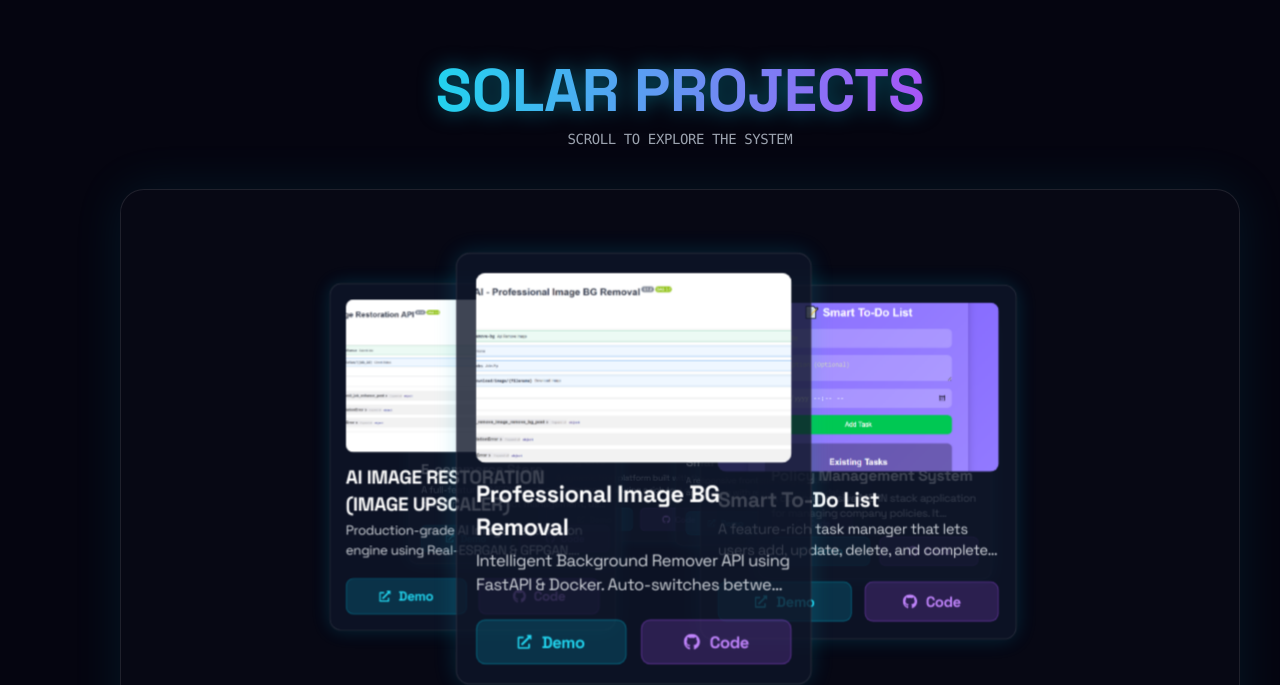
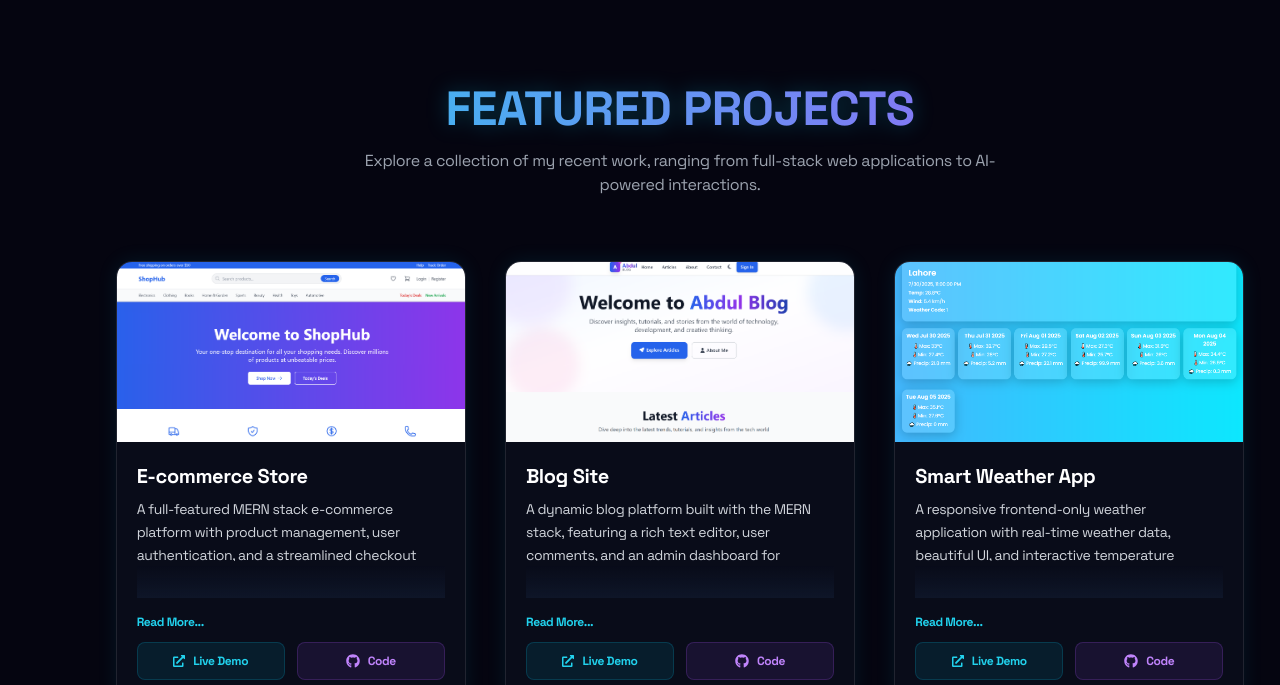
Before and after one commit to Motasaith/creative-portfolio, a React (Vite) app: page / in a window 1280 px wide. Shown: the part 1595-2280 px from the top of the page. Built offline with nearby package versions, Linux system fonts and the light colour scheme.

Commit message:
Refactor Projects: Grid layout, Read More, Blue Scrollbar

```diff
--- a/src/components/Projects.jsx
+++ b/src/components/Projects.jsx
@@ -1,8 +1,5 @@
-import React, { useRef, useEffect } from 'react';
-import { Canvas, useFrame } from '@react-three/fiber';
-import { Html, Billboard } from '@react-three/drei';
-import { useScroll, useTransform, useMotionValueEvent } from 'framer-motion';
-import * as THREE from 'three';
+import React, { useRef } from 'react';
+import { motion, useTransform, useScroll } from 'framer-motion';
 import { FaGithub, FaExternalLinkAlt } from 'react-icons/fa';
 
 const projectsData = [
@@ -50,167 +47,126 @@ const projectsData = [
   },
   {
     title: "AI IMAGE RESTORATION (IMAGE UPSCALER)",
-    description: "Production-grade AI Image Restoration engine using Real-ESRGAN & GFPGAN. Features 4x upscaling, face enhancement, denoising, and batch processing via a FastAPI backend and modern Dashboard. Docker-ready for VPS deployment. ",
+    description: "Production-grade AI Image Restoration engine using Real-ESRGAN & GFPGAN. Features 4x upscaling, face enhancement, denoising, and batch processing via a FastAPI backend and modern Dashboard. Docker-ready for VPS deployment.",
     img: "/project7.png",
     liveLink: "http://167.88.43.163:8001/docs",
     gitLink: "https://github.com/Motasaith/ai-image-restorer",
   },
 ];
 
-const Sun = () => {
+const ProjectCard = ({ project }) => {
+  const [isExpanded, setIsExpanded] = React.useState(false);
+  const [showReadMore, setShowReadMore] = React.useState(false);
+  const descriptionRef = useRef(null);
+
+  React.useEffect(() => {
+    if (project.description.length > 120) {
+      setShowReadMore(true);
+    }
+  }, [project.description]);
+
   return (
-    <mesh position={[0, 0, 0]}>
-      <sphereGeometry args={[1.5, 32, 32]} />
-      <meshStandardMaterial
-        emissive="#06b6d4"
-        emissiveIntensity={2}
-        color="#06b6d4"
-        roughness={0.2}
-      />
-      <pointLight intensity={2} distance={20} color="#06b6d4" />
-      <pointLight intensity={1} distance={20} color="#a855f7" position={[2, 0, 0]} />
-    </mesh>
-  );
-};
-
-const ProjectPlanet = ({ project, position }) => {
-  return (
-    <group position={position}>
-      {/* The Planet Mesh acts as the PARENT for the Card */}
-      <mesh>
-        <sphereGeometry args={[0.2, 16, 16]} />
-        <meshStandardMaterial color="#a855f7" emissive="#a855f7" emissiveIntensity={1} />
-
-        {/* NESTED BILLBOARD - Rigidly attached to the Planet Mesh */}
-        <Billboard follow={true} lockX={false} lockY={false} lockZ={false}>
-          {/* Position Z=1 moves the card IN FRONT of the planet mesh to prevent clipping */}
-          <Html transform scale={0.8} position={[0, 1.5, 1]} occlude="blending">
-            <div className="w-[300px] bg-slate-900/80 backdrop-blur-xl border border-white/10 rounded-xl overflow-hidden p-4 shadow-[0_0_20px_rgba(6,182,212,0.2)] flex flex-col gap-3 group hover:scale-105 transition-transform duration-300 select-none">
-              <div className="h-40 w-full overflow-hidden rounded-lg relative">
+    <div
+      className="bg-slate-900/40 backdrop-blur-md border border-white/10 rounded-2xl overflow-hidden shadow-[0_0_20px_rgba(6,182,212,0.1)] flex flex-col group hover:border-cyan-500/50 hover:shadow-[0_0_30px_rgba(6,182,212,0.2)] transition-all duration-300 w-full max-w-[350px] mx-auto h-[440px]"
+    >
+      <div className="h-[180px] w-full overflow-hidden relative shrink-0">
         <img
           src={project.img}
           alt={project.title}
           className="w-full h-full object-cover group-hover:scale-110 transition-transform duration-500"
         />
-                <div className="absolute inset-0 bg-gradient-to-t from-black/80 to-transparent opacity-0 group-hover:opacity-100 transition-opacity duration-300 flex items-end p-2">
-                  <span className="text-xs text-cyan-400 font-mono">SYSTEM: ONLINE</span>
+        <div className="absolute inset-0 bg-gradient-to-t from-slate-900 to-transparent opacity-0 group-hover:opacity-100 transition-opacity duration-300 flex items-end p-4">
+          <span className="text-xs text-cyan-400 font-mono font-bold tracking-wider">VIEW DETAILS</span>
         </div>
       </div>
 
-              <div>
-                <h3 className="text-xl font-bold text-white mb-1">{project.title}</h3>
-                <p className="text-sm text-gray-300 line-clamp-2">{project.description}</p>
+      <div className="p-5 flex flex-col flex-1 min-h-0 relative">
+        <h3 className="text-xl font-bold text-white mb-2 group-hover:text-cyan-400 transition-colors shrink-0">{project.title}</h3>
+
+        <div className="flex-1 min-h-0 relative mb-4">
+          <motion.div
+            className={`text-sm text-gray-300 leading-relaxed pr-2 ${isExpanded ? 'overflow-y-auto' : 'overflow-hidden'} blue-scrollbar transition-all`}
+            initial={false}
+            animate={{ height: isExpanded ? "100%" : "4.5em" }}
+            transition={{ duration: 0.3, ease: "easeInOut" }}
+            ref={descriptionRef}
+          >
+             {project.description}
+          </motion.div>
+
+          {!isExpanded && showReadMore && (
+            <div className="absolute bottom-0 left-0 w-full h-8 bg-gradient-to-t from-slate-900/90 to-transparent pointer-events-none" />
+          )}
         </div>
 
-              <div className="flex gap-3 mt-2">
+        {showReadMore && (
+          <button
+            onClick={() => setIsExpanded(!isExpanded)}
+            className="text-xs text-cyan-400 hover:text-cyan-300 font-bold mb-3 self-start shrink-0 flex items-center gap-1 transition-colors"
+          >
+            {isExpanded ? "Read Less" : "Read More..."}
+          </button>
+        )}
+
+        <div className="flex gap-3 mt-auto shrink-0">
           <a
             href={project.liveLink}
             target="_blank"
             rel="noreferrer"
-                  className="flex-1 flex items-center justify-center gap-2 py-2 bg-cyan-500/20 hover:bg-cyan-500/40 text-cyan-400 rounded-lg text-sm font-bold transition-colors border border-cyan-500/30"
-                  onPointerDown={(e) => e.stopPropagation()} // Prevent drag interference
+            className="flex-1 flex items-center justify-center gap-2 py-2.5 bg-cyan-500/10 hover:bg-cyan-500/20 text-cyan-400 rounded-lg text-xs font-bold transition-all border border-cyan-500/20 hover:border-cyan-500/50"
           >
-                  <FaExternalLinkAlt size={12} /> Demo
+            <FaExternalLinkAlt size={12} /> Live Demo
           </a>
           <a
             href={project.gitLink}
             target="_blank"
             rel="noreferrer"
-                  className="flex-1 flex items-center justify-center gap-2 py-2 bg-purple-500/20 hover:bg-purple-500/40 text-purple-400 rounded-lg text-sm font-bold transition-colors border border-purple-500/30"
-                  onPointerDown={(e) => e.stopPropagation()} // Prevent drag interference
+            className="flex-1 flex items-center justify-center gap-2 py-2.5 bg-purple-500/10 hover:bg-purple-500/20 text-purple-400 rounded-lg text-xs font-bold transition-all border border-purple-500/20 hover:border-purple-500/50"
           >
             <FaGithub size={14} /> Code
           </a>
         </div>
       </div>
-          </Html>
-        </Billboard>
-      </mesh>
-    </group>
-  );
-};
 
-const SolarSystem = ({ scrollProgress }) => {
-  const groupRef = useRef();
-  const radius = 5;
-
-  useFrame(() => {
-    if (groupRef.current) {
-      // Read the current scroll progress from the ref
-      const progress = scrollProgress.current || 0;
-      // Rotate based on progress (0 to 1 -> 0 to 2*PI)
-      const targetRotation = progress * Math.PI * 2;
-
-      // Smooth rotation
-      groupRef.current.rotation.y = THREE.MathUtils.lerp(
-        groupRef.current.rotation.y,
-        targetRotation,
-        0.1
-      );
-    }
-  });
-
-  return (
-    // Added slight tilt (0.1 rad on X) AND shifted down (-1 on Y) to center in view
-    <group ref={groupRef} rotation={[0.1, 0, 0]} position={[0, -1, 0]}>
-      <Sun />
-      {projectsData.map((project, index) => {
-        const angle = (index / projectsData.length) * 2 * Math.PI;
-        const x = radius * Math.cos(angle);
-        const z = radius * Math.sin(angle);
-
-        return (
-          <ProjectPlanet
-            key={index}
-            project={project}
-            position={[x, 0, z]}
-          />
-        );
-      })}
-    </group>
+    </div>
   );
 };
 
 const Projects = () => {
-  const sectionRef = useRef(null);
-  const scrollProgress = useRef(0);
+  return (
+    <section className="py-20 w-full relative min-h-screen bg-transparent">
+      <div className="max-w-7xl mx-auto px-4 md:px-8">
 
-  const { scrollYProgress } = useScroll({
-    target: sectionRef,
-    offset: ["start start", "end end"]
-  });
-
-  // Update the ref whenever scroll changes
-  // We use a ref to pass the value into the Canvas without re-rendering the Canvas
-  useEffect(() => {
-    const unsubscribe = scrollYProgress.on("change", (latest) => {
-      scrollProgress.current = latest;
-    });
-    return () => unsubscribe();
-  }, [scrollYProgress]);
-
-  return (
-    <section ref={sectionRef} className="h-[200vh] w-full relative bg-transparent flex items-start justify-center">
-      <div className="sticky top-0 h-screen w-full flex flex-col items-center justify-center p-4 md:p-10">
-
-        {/* Title Section - Moved OUTSIDE the 3D Container */}
-        <div className="text-center mb-10 z-10">
-          <h2 className="text-4xl md:text-6xl font-bold text-transparent bg-clip-text bg-gradient-to-r from-cyan-400 to-purple-500 drop-shadow-[0_0_10px_rgba(6,182,212,0.5)]">
-            SOLAR PROJECTS
+        <div className="text-center mb-16">
+          <motion.div
+            initial={{ opacity: 0, y: -20 }}
+            whileInView={{ opacity: 1, y: 0 }}
+            transition={{ duration: 0.5 }}
+          >
+            <h2 className="text-4xl md:text-5xl font-bold text-transparent bg-clip-text bg-gradient-to-r from-cyan-400 to-purple-500 drop-shadow-[0_0_10px_rgba(6,182,212,0.3)] mb-4">
+              FEATURED PROJECTS
             </h2>
-          <p className="text-gray-400 mt-2 font-mono text-sm">SCROLL TO EXPLORE THE SYSTEM</p>
+            <p className="text-gray-400 max-w-2xl mx-auto text-base">
+              Explore a collection of my recent work, ranging from full-stack web applications to AI-powered interactions.
+            </p>
+          </motion.div>
         </div>
 
-        {/* Holographic Tank Container */}
-        <div className="w-full h-[70vh] border border-white/10 bg-slate-900/20 backdrop-blur-md rounded-3xl overflow-hidden relative shadow-[0_0_50px_rgba(6,182,212,0.1)]">
+        <div className="grid grid-cols-1 md:grid-cols-2 lg:grid-cols-3 gap-8 justify-items-center">
+          {projectsData.map((project, index) => (
+            <motion.div
+              key={index}
+              initial={{ opacity: 0, y: 20 }}
+              whileInView={{ opacity: 1, y: 0 }}
+              transition={{ duration: 0.5, delay: index * 0.1 }}
+              viewport={{ once: true }}
+              className="w-full"
+            >
+              <ProjectCard project={project} />
+            </motion.div>
+          ))}
+        </div>
 
-          <Canvas camera={{ position: [0, 0, 16], fov: 50 }}>
-            <ambientLight intensity={0.5} />
-            {/* Pass the scroll ref to the scene */}
-            <SolarSystem scrollProgress={scrollProgress} />
-          </Canvas>
-
-        </div>
       </div>
     </section>
   );
--- a/src/index.css
+++ b/src/index.css
@@ -40,3 +40,29 @@ body {
 ::-webkit-scrollbar-thumb:hover {
   background: #718096;
 }
+
+/* Blue Scrollbar Override */
+.blue-scrollbar {
+  scrollbar-width: thin;
+  scrollbar-color: #2563eb transparent;
+}
+
+.blue-scrollbar::-webkit-scrollbar {
+  width: 12px;
+}
+
+.blue-scrollbar::-webkit-scrollbar-track {
+  background: rgba(255, 255, 255, 0.1);
+  border-radius: 9999px;
+}
+
+.blue-scrollbar::-webkit-scrollbar-thumb {
+  background-color: #2563eb;
+  border-radius: 9999px;
+  border: 3px solid transparent; /* Creates padding around thumb */
+  background-clip: content-box;
+}
+
+.blue-scrollbar::-webkit-scrollbar-thumb:hover {
+  background-color: #3b82f6;
+}
```
Lines whose indentation alone changed are shown as unchanged.
